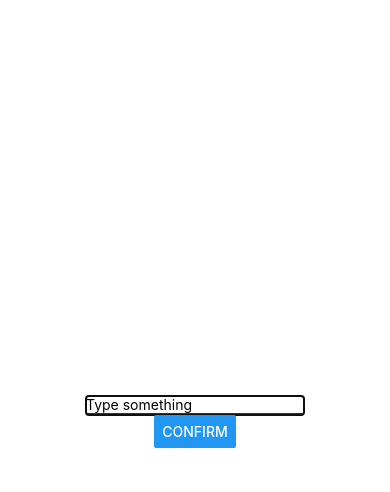
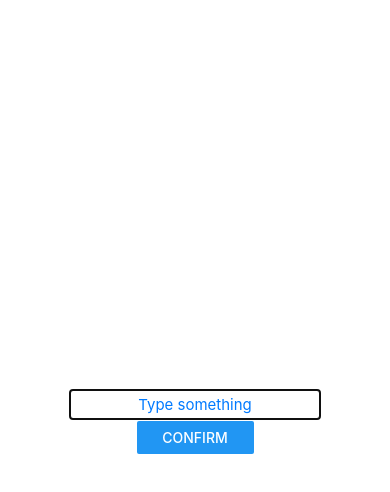
Before and after one commit to yingyulam/cs5520, a React Native app: screen / in a window 390 px wide. Both pictures are taken after a click on the button "ADD A GOAL". Shown: the top 492 px of the page. Built offline with nearby package versions, Linux system fonts and the light colour scheme.

Commit message:
Styled the Text, TextInput and Button using stylesheet

```diff
--- a/App.js
+++ b/App.js
@@ -6,7 +6,7 @@
 
 export default function App() {
 
-  const appName = "My app!";
+  const appName = "My awesome app";
 
   const [receivedData, setReceivedData] = useState("")
   const [isModalVisible, setIsModalVisible] = useState(false)
@@ -20,16 +20,18 @@
     <View style={styles.container}>
       <StatusBar style="auto" />
       <Header name={appName}/>
+      <View style={styles.button}>
         <Button
           title="Add a goal"
           onPress={() => {
             setIsModalVisible(true)
           }}
         />
+      </View>
       <Input isFocused={true} handleInputData={handleInputData} isModalVisible={isModalVisible} setIsModalVisible={setIsModalVisible}/>
 
 
-      <Text>{receivedData}</Text>
+      <Text style={styles.receivedData}>{receivedData}</Text>
     </View>
   );
 }
@@ -41,4 +43,13 @@
     alignItems: 'center',
     justifyContent: 'center',
   },
+  receivedData: {
+    textAlign: 'center',
+    fontSize: 20,
+    color: "#800000"
+  },
+  button: {
+    width: '30%',
+    margin: 12,
+  },
 });
--- a/Components/Header.js
+++ b/Components/Header.js
@@ -6,11 +6,28 @@
 
   return (
     <View>
-      <Text>Welcome to {name}!</Text>
+      <Text style={styles.title}>Welcome to {name}</Text>
     </View>
   )
 }
 
 export default Header
 
-const styles = StyleSheet.create({})
+const styles = StyleSheet.create({
+  container: {
+    flex: 1,
+    backgroundColor: '#fff',
+    alignItems: 'center',
+    justifyContent: 'center',
+  },
+  title: {
+    borderRadius: 6,
+    borderWidth: 2,
+    borderColor: "#800080",
+    paddingVertical: 4,
+    padding: 4,
+    textAlign: 'center',
+    fontSize: 25,
+    color: "#800080"
+  }
+});
--- a/Components/Input.js
+++ b/Components/Input.js
@@ -18,13 +18,13 @@
   return (
     <Modal animationType="slide" visible={isModalVisible}>
       <View style={styles.container}>
-        <TextInput
+        <TextInput style={styles.input}
             placeholder="Type something"
             autoCorrect={true}
             autoFocus={isFocused}
             keyboardType="default"
             value={text}
-            style={{borderBottomColor: "purple", borderBottomWidth:2}}
+            // style={{borderBottomColor: "purple", borderBottomWidth:2}}
             onChangeText={function (changedText) {
               setText(changedText);
               setStatus("");
@@ -40,14 +40,15 @@
             }}
           />
           {text.length > 0 && !isSubmitted ? (
-            <Text>{text.length}</Text>) : <Text></Text>}
+            <Text style={styles.feedback}>{text.length}</Text>) : <Text style={styles.feedback}></Text>}
           {status.length > 0? (
-            <Text>{status}</Text>) : <Text></Text>}
-
-        <Button
-          title="Confirm"
-          onPress={handleConfirm}
+            <Text style={styles.feedback}>{status}</Text>) : <Text style={styles.feedback}></Text>}
+        <View style={styles.button}>
+          <Button
+            title="Confirm"
+            onPress={handleConfirm}
           />
+          </View>
       </View>
     </Modal>
   )
@@ -63,4 +64,20 @@
     alignItems: 'center',
     justifyContent: 'center',
   },
+  input: {
+    borderWidth: 2,
+    borderColor: "#800080",
+    paddingVertical: 4,
+    padding: 4,
+    textAlign: 'center',
+    fontSize: 15,
+    color: "#007AFF"
+  },
+  feedback: {
+    fontSize: 15
+  },
+  button: {
+    width: '30%',
+    margin: 1,
+  },
 })
```
Lines whose indentation alone changed are shown as unchanged.
